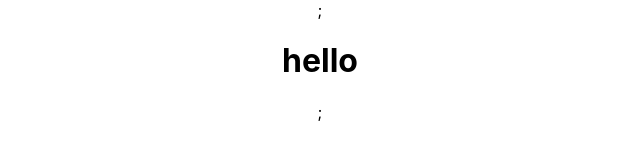
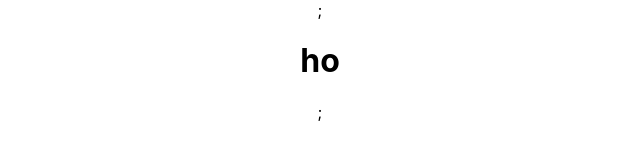
Before and after one commit to Jrowan19/FE-NC-NEWS, a React (Create React App) app: page / in a window 1280 px wide. Shown: the top 160 px of the page, without its empty margins (320-960 px from the left). Built offline with nearby package versions, Linux system fonts and the light colour scheme.

Commit message:
first commit

```diff
--- a/src/App.js
+++ b/src/App.js
@@ -5,7 +5,7 @@ import './App.css';
 function App() {
   return (
     <div className="App">
-      ;<h1>hello</h1>;
+      ;<h1>ho</h1>;
     </div>
   );
 }
```
